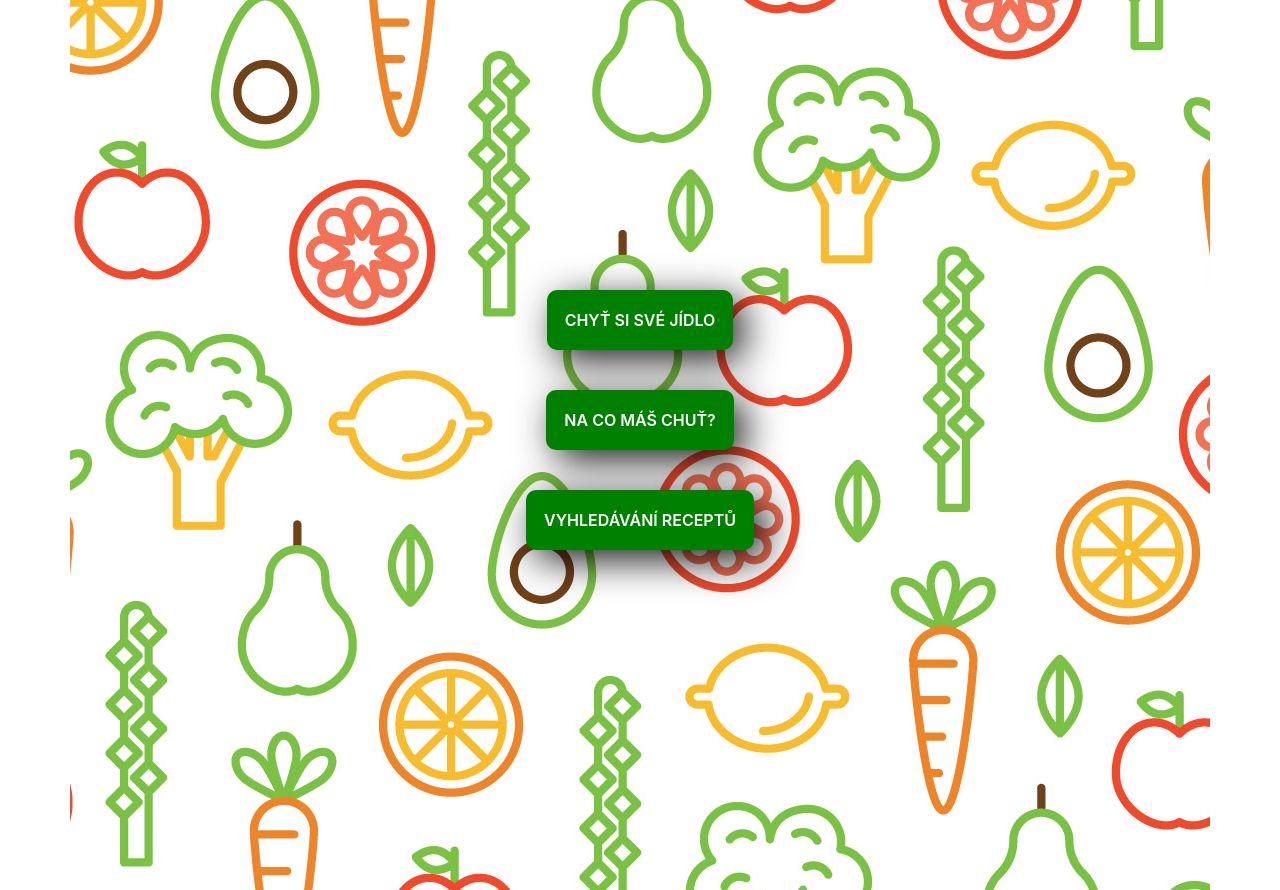
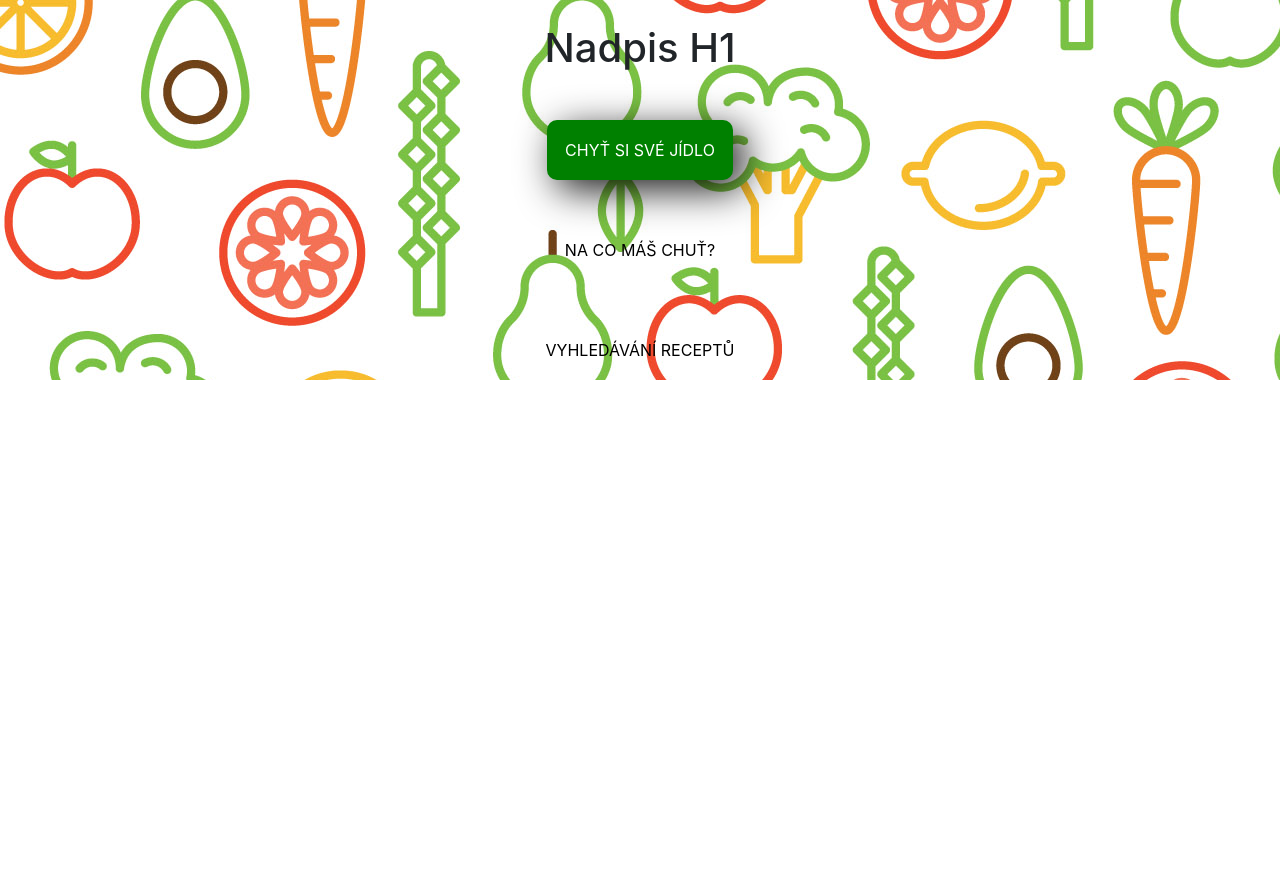
Before and after one commit to AnickaVargova/recepty-hrave-a-zdrave, a Vue app in the folder finalni-projekt/: page / in a window 1280 px wide. After the commit the page ends 800 px from the top, so only its background shows below. Built offline with nearby package versions, Linux system fonts and the light colour scheme.

Commit message:
hlavnistranka-tlacitka

```diff
--- a/finalni-projekt/src/views/Home.vue
+++ b/finalni-projekt/src/views/Home.vue
@@ -1,18 +1,18 @@
 <template>
-  <div class="okno container bg img-fluid">
-     <div class="prazde-misto ">
+  <div class="okno container-fluid bg img-fluid">
+     <div class="row">
+       <div class="col-md-12 text-center mt-4">
+         <h1>Nadpis H1</h1>
+       </div>
      </div>
 
      <div class="">
        <div class="">
-      <button class="rozcestnik"><router-link to="/hra1" class="odkaz">CHYŤ SI SVÉ JÍDLO</router-link></button>
-      <button class="rozcestnik"><router-link to="/hra2" class="odkaz">NA CO MÁŠ CHUŤ?</router-link></button>
-      <button class="rozcestnik"><router-link to="/vyhledavani" class="odkaz">VYHLEDÁVÁNÍ RECEPTŮ</router-link></button>
+      <button class="btn btn-primary"><router-link to="/hra1">CHYŤ SI SVÉ JÍDLO</router-link></button>
+      <button class="btn btn-outline-secondary"><router-link to="/hra2">NA CO MÁŠ CHUŤ?</router-link></button>
+      <button class="btn btn-outline-secondary"><router-link to="/vyhledavani">VYHLEDÁVÁNÍ RECEPTŮ</router-link></button>
      </div>
 
-    </div>
-
-    <div class="prazde-misto2">
     </div>
 
   </div>
@@ -46,7 +46,7 @@ export default {
   height:300px;
 }
 
-.rozcestnik{
+#app .btn-primary{
 box-shadow: 10px 10px 38px 0px rgba(0,0,0,0.9);
 border:darkgrey;
 border-radius: 10px;
@@ -56,11 +56,42 @@ padding: 18px;
 background-color:green;
 color: white;
 }
-.rozcestnik:hover,
-.rozcestnik:active{
+
+#app .btn-primary a {
+ color: white;
+}
+
+
+#app .btn-primary a:hover {
+ text-decoration: none;
+}
+
+#app .btn-primary:hover,
+#app .btn-primary:active{
  color:white;
  border: 2px solid white;
  background-color: darkgreen;
+ transition-duration: 0.1s;
+ text-decoration: none;
+}
+
+#app .btn-outline-secondary{
+/* box-shadow: 10px 10px 38px 0px rgba(0,0,0,0.9); */
+border:green;
+border-radius: 10px;
+display: block;
+margin: 40px auto;
+padding: 18px;
+color: black;
+}
+
+#app .btn-outline-secondary a {
+ color: black;
+}
+
+#app .btn-outline-secondary:hover,
+#app .btn-outline-secondary:active{
+border: 2px solid green;
  transition-duration: 0.1s;
 }
 
--- a/finalni-projekt/src/views/Vyhledavani.vue
+++ b/finalni-projekt/src/views/Vyhledavani.vue
@@ -3,6 +3,19 @@
 
     <detail v-bind:vybraneRecepty="vybraneRecepty" v-bind:i="i" v-if="detail" id="detail" />
     <div v-else>
+
+ <div class="container">
+    <form>
+      <div class="input-group">
+       <input type="text" class="form-control" placeholder="" aria-label="" v-model="klicoveSlovo"
+        v-on:keydown.enter="vyberReceptySlovo" aria-describedby="basic-addon1">
+          <button class=" btn btn-default" type="submit">
+          <i class="oi oi-magnifying-glass"></i></button>
+
+
+      </div>
+    </form>
+  </div>
 
       <input type="text" class="form-control" placeholder="" aria-label="" v-model="klicoveSlovo"
         v-on:keydown.enter="vyberReceptySlovo" aria-describedby="basic-addon1">
@@ -41,6 +54,7 @@
       </div>
     </div>
   </div>
+
 </template>
 
 <script>
@@ -131,10 +145,14 @@ export default {
 </script>
 
 <style>
-.input {
-
+.glyphicon-search{
+font-size: 20px;
+background-image: url("./../assets/images/navrhpozadi2.jpg");
 }
-
+.btn-default{
+  width: 100px;
+  padding: 12.5px;
+}
 #kategorie {
   font-size: 20px;
 }
```
